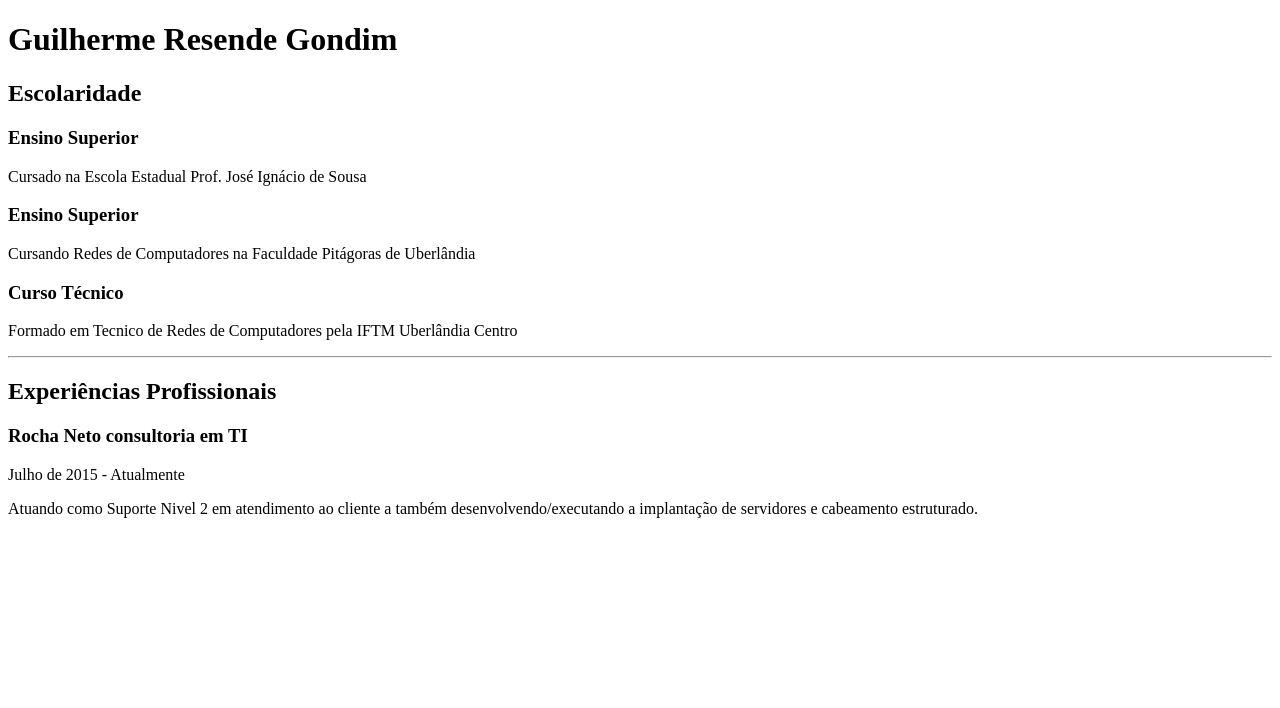
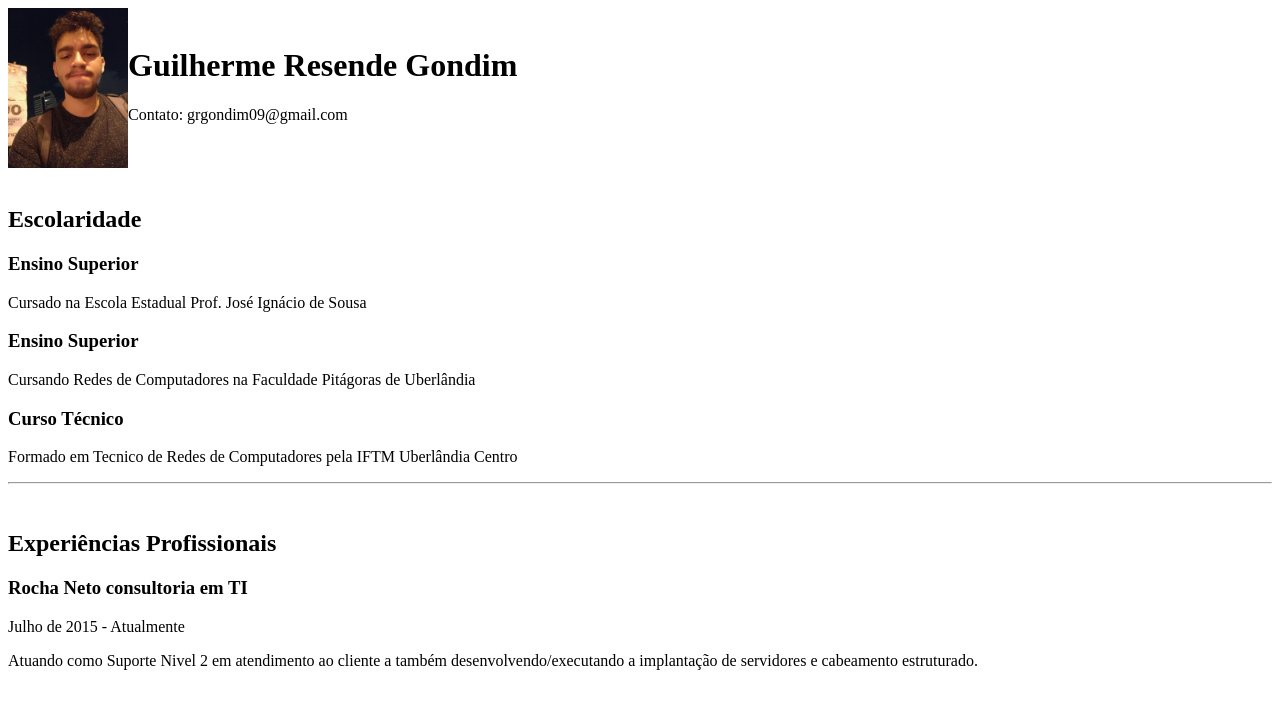
Before and after one commit to grgd09/pitagoras-twdm, a plain HTML site: page index.html in a window 1280 px wide. Drawn offline with Linux system fonts and the light colour scheme.

Commit message:
Update index.html

```diff
--- a/index.html
+++ b/index.html
@@ -2,10 +2,24 @@
 <html>
 <head>
   <meta charset="utf-8">
+  <meta content="Página desenvolvida para aulas práticas da Faculdade Pitágoras">
+  <link rel="stylesheet" type="text/css" href="style.css">
   <title> Minha Página Gondim </title>
 </head>
   <body>
-    <h1>Guilherme Resende Gondim</h1>
+
+    <div>
+      <div>
+        <img src="avatar.jpeg" id="avatar">
+        <br>
+        <h1>Guilherme Resende Gondim</h1>
+          <p>Contato: grgondim09@gmail.com
+          </p>
+      </div>
+    </div>
+
+    <div id="conteudo">
+      <br>
     <h2>Escolaridade</h2>
       <h3>Ensino Superior</h3>
         <p>Cursado na Escola Estadual Prof. José Ignácio de Sousa</p>
@@ -14,9 +28,12 @@
       <h3>Curso Técnico</h3>
         <p>Formado em Tecnico de Redes de Computadores pela IFTM Uberlândia Centro</p>
     <hr>
+    <br>
     <h2>Experiências Profissionais</h2>
        <h3>Rocha Neto consultoria em TI</h3>
         <p>Julho de 2015 - Atualmente</p>
-        Atuando como Suporte Nivel 2 em atendimento ao cliente a também desenvolvendo/executando a implantação de servidores e cabeamento estruturado.
+        <p>Atuando como Suporte Nivel 2 em atendimento ao cliente a também desenvolvendo/executando a implantação de servidores e cabeamento estruturado.</p>
+    </div>
+
   </body>
 </html>
```
